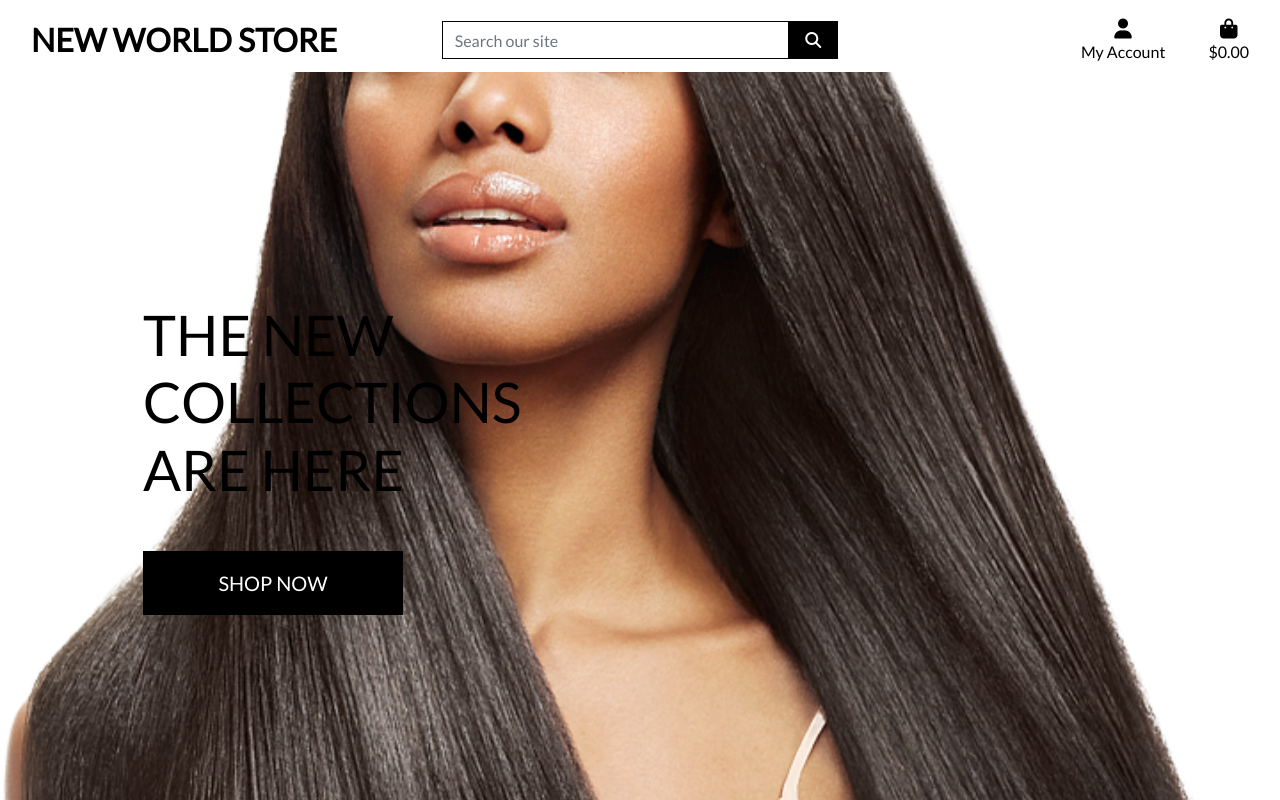
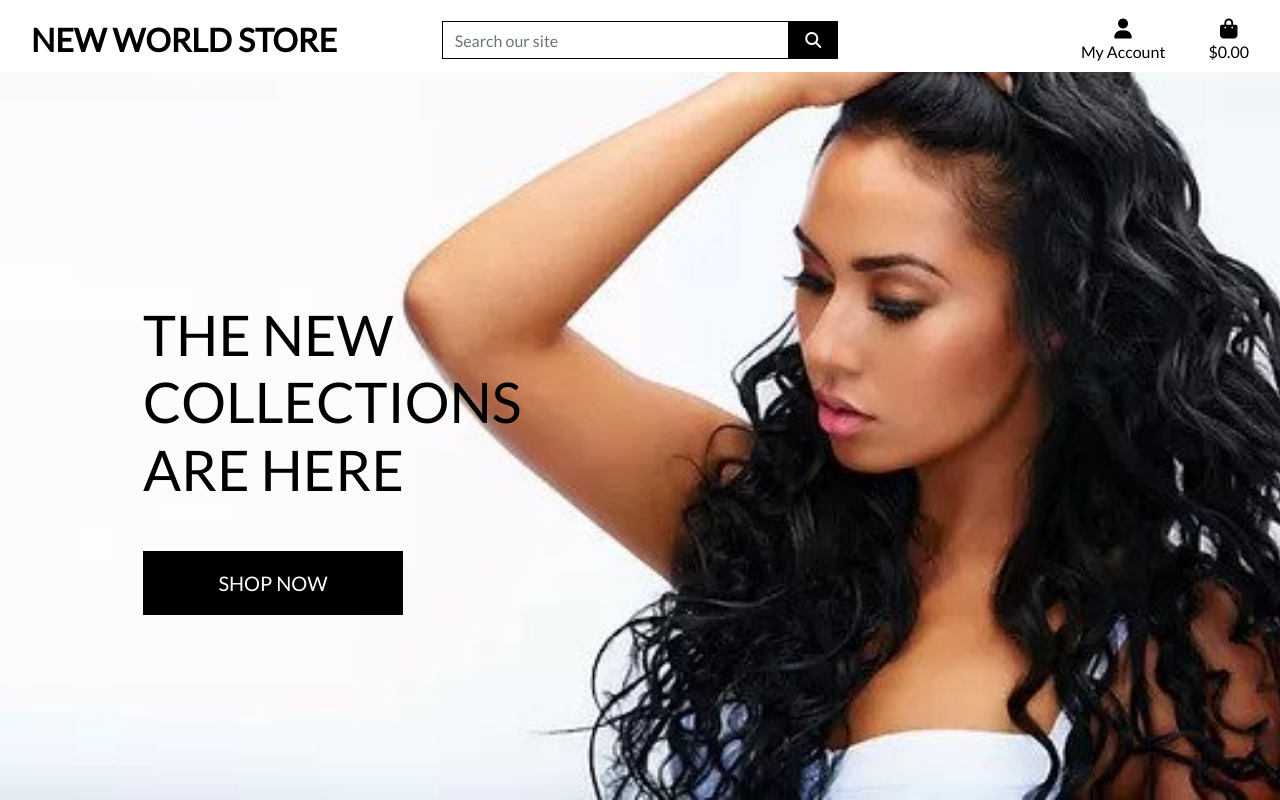
Before and after one commit to zappyemem/new-world-salon, a Django app: page / in a window 1280 px wide. Run offline with Django 3.2, Linux system fonts and the light colour scheme; some libraries are stand-ins or nearby versions.

Commit message:
updated home image

```diff
--- a/static/css/base.css
+++ b/static/css/base.css
@@ -3,7 +3,7 @@ html {
 }
 
 body {
-    background: url('/media/homepageimage.png') no-repeat center center fixed;
+    background: url('/media/homepic.jpg') no-repeat center center fixed;
     background-size: cover;
     height: calc(100vh - 164px);
     color: #555;
```
Also changed, not shown: media/homepageimage.png (deleted), media/homepic.jpg (added).
